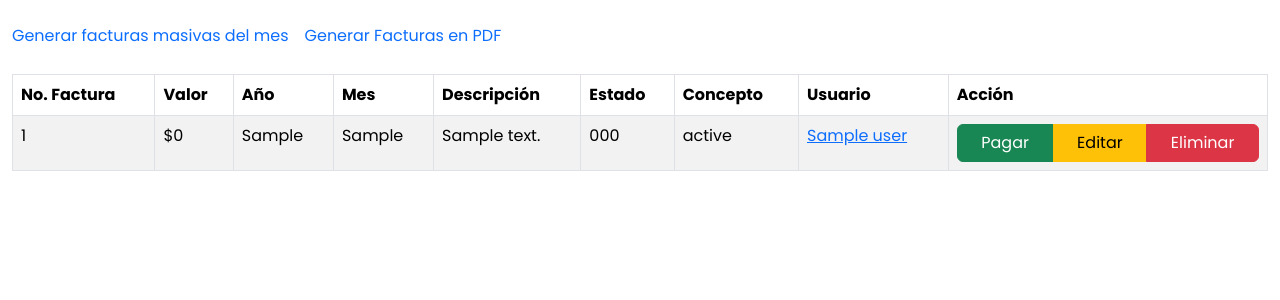
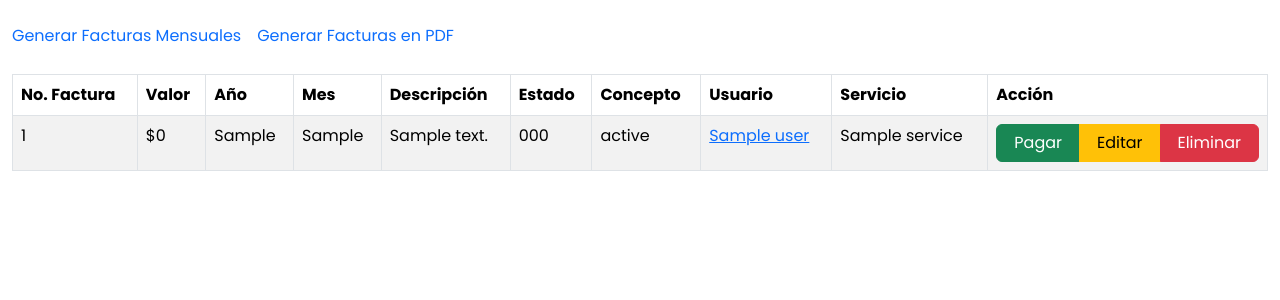
Before and after one commit to lrojassc/acueducto, a Symfony app: template templates/invoice/list.html.twig in a window 1280 px wide. Shown: the part 56-356 px from the top of the page. Run offline with Twig, Linux system fonts and the light colour scheme; the template is opened without the code that fills it: most values are stand-ins (such as "Sample title", 1, 10 or a date in 2020); style sheets or scripts are compiled from the project's sources; some libraries are stand-ins or nearby versions.

Commit message:
ajustar listados

```diff
--- a/src/Controller/InvoiceController.php
+++ b/src/Controller/InvoiceController.php
@@ -108,7 +108,7 @@ class InvoiceController extends MainController
     #[Route('/invoice/massive/invoices', name: 'massive_invoices')]
     public function massive()
     {
-        $current_month = 'MARZO';
+        $current_month = 'ABRIL';
         $message_type = 'error';
         $message = 'No se pueden volver a generar el masivo de facturas del mes de ' . $current_month;
 
--- a/templates/invoice/list.html.twig
+++ b/templates/invoice/list.html.twig
@@ -16,7 +16,7 @@
         {% endfor %}
         <ul class="nav nav-underline mb-3">
             <li class="nav-item">
-                <a class="nav-link" href="{{ path('massive_invoices') }}">Generar facturas masivas del mes</a>
+                <a class="nav-link" href="{{ path('massive_invoices') }}">Generar Facturas Mensuales</a>
             </li>
             <li class="nav-item">
                 <a class="nav-link" href="{{ path('create_massive_invoices') }}">Generar Facturas en PDF</a>
@@ -35,6 +35,7 @@
                             <th>Estado</th>
                             <th>Concepto</th>
                             <th>Usuario</th>
+                            <th>Servicio</th>
                             <th>Acción</th>
                         </tr>
                     </thead>
@@ -49,6 +50,7 @@
                             <td>{{ invoice.concept }}</td>
                             <td>{{ invoice.status }}</td>
                             <td><a href="{{ path('show_user', {user: invoice.user.id}) }}">{{ invoice.user.name }}</a></td>
+                            <td>{{ invoice.subscription.service }}</td>
                             <td>
                                 {% if invoice.value == 0 and invoice.status == 'PAGADA' %}
                                     <div class="btn-group" role="group" style="width: 100%">
--- a/templates/user/list.html.twig
+++ b/templates/user/list.html.twig
@@ -14,6 +14,7 @@
                             <th>Número de Documento</th>
                             <th>Telefono</th>
                             <th>Dirección</th>
+                            <th>Estado</th>
                             <th>Acción</th>
                         </tr>
                     </thead>
@@ -25,6 +26,7 @@
                             <td>{{ user.documentNumber }}</td>
                             <td>{{ user.phoneNumber }}</td>
                             <td>{{ user.address }}</td>
+                            <td>{{ user.status }}</td>
                             <td>
                                 <div class="btn-group" role="group" aria-label="Basic mixed styles example">
                                     <a type="button" class="btn btn-success" href="{{ path('show_user', {user: user.id}) }}">Ver</a>
```
